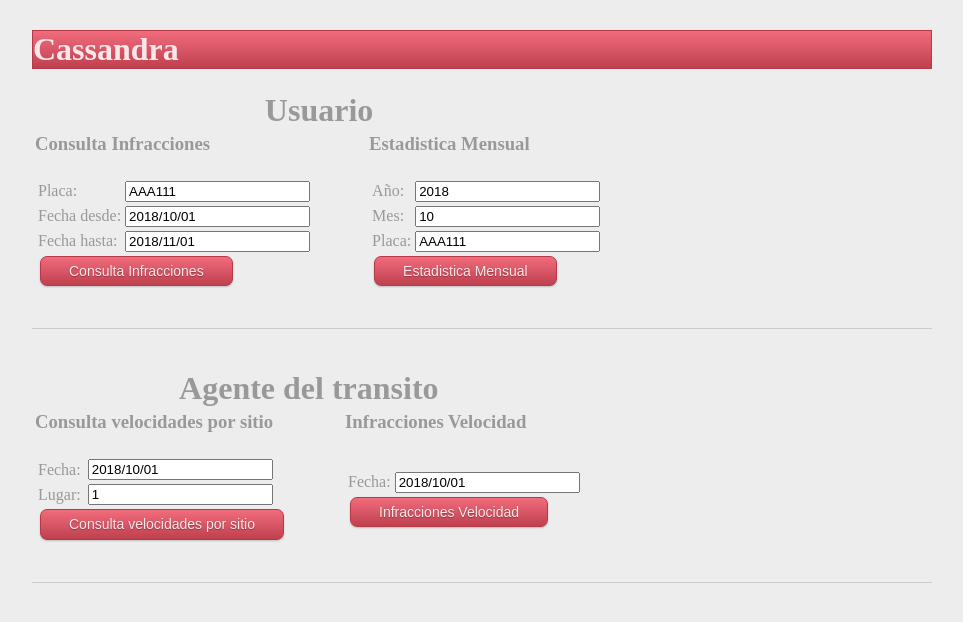
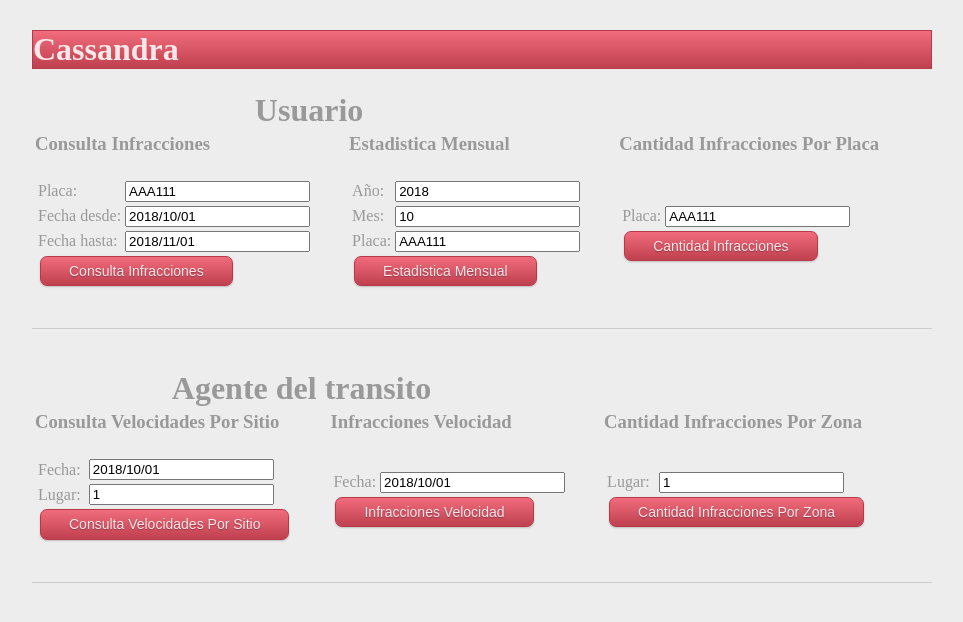
Before and after one commit to marteoma/practica-bd, a PHP site: page /practica-bd/Cassandra/index.php in a window 1280 px wide. Shown: the top 622 px of the page, without its empty margins (158-1121 px from the left). Run offline with PHP 8.4, Linux system fonts and the light colour scheme.

Commit message:
Se agregan las dos consultas

```diff
--- a/Cassandra/index.php
+++ b/Cassandra/index.php
@@ -19,11 +19,11 @@
 <table>
 <tr><th colspan="3"><H1>Usuario</H1></th></tr>
 <tr>
-	<td><H3>Consulta Infracciones</H3></td><td>&nbsp&nbsp&nbsp&nbsp&nbsp&nbsp&nbsp&nbsp&nbsp&nbsp&nbsp&nbsp</td><td><H3>Estadistica Mensual</H3></td>
+	<td><H3>Consulta Infracciones</H3></td><td>&nbsp&nbsp&nbsp&nbsp&nbsp&nbsp&nbsp</td><td><H3>Estadistica Mensual</H3></td><td>&nbsp&nbsp&nbsp&nbsp&nbsp&nbsp&nbsp</td><td><H3>Cantidad Infracciones Por Placa</H3></td>
 </tr>
 <tr>
 	<td>
-		<!-- Consulta Infracciones - Recuerde cambiar la acción para llamar su programa -->
+		<!-- Consulta Infracciones -->
 		<form name="q1" action="Q1.php">
 		<table>
 		  <tr><td>Placa:</td><td><input type="text" name="placa" value="AAA111"  maxlength="6"></td></tr>
@@ -35,13 +35,23 @@
 	</td>
 	<td></td>
 	<td>
-		<!-- Estadistica Mensual - Recuerde cambiar la acción para llamar su programa -->
+		<!-- Estadistica Mensual -->
 		<form name="q2" action="Q2.php">
 		<table>
 		  <tr><td>Año:</td><td><input type="text" name="anio" value="2018"  maxlength="4"></td></tr>
 		  <tr><td>Mes:</td><td><input type="text" name="mes" value="10"  maxlength="2"></td></tr>
 		  <tr><td>Placa:</td><td><input type="text" name="placa" value="AAA111"  maxlength="6"></td></tr>
 		  <tr><td colspan="2"><button class="button mi_color">Estadistica Mensual</button></td></tr>
+		</table>
+		</form>
+	</td>
+	<td></td>
+	<td>
+		<!-- Cantidad Infracciones -->
+		<form name="q5" action="">
+		<table>
+		  <tr><td>Placa:</td><td><input type="text" name="placa" value="AAA111"  maxlength="6"></td></tr>
+		  <tr><td colspan="2"><button class="button mi_color">Cantidad Infracciones</button></td></tr>
 		</table>
 		</form>
 	</td>
@@ -54,7 +64,7 @@
 <table>
 <tr><th colspan="3"><H1>Agente del transito</H1></th></tr>
 <tr>
-	<td><H3>Consulta velocidades por sitio</H3></td><td>&nbsp&nbsp&nbsp&nbsp&nbsp&nbsp&nbsp&nbsp&nbsp&nbsp&nbsp&nbsp</td><td><H3>Infracciones Velocidad</H3></td>
+	<td><H3>Consulta Velocidades Por Sitio</H3></td><td>&nbsp&nbsp&nbsp&nbsp&nbsp&nbsp&nbsp</td><td><H3>Infracciones Velocidad</H3></td><td>&nbsp&nbsp&nbsp&nbsp&nbsp&nbsp&nbsp</td><td><H3>Cantidad Infracciones Por Zona</H3></td><td>
 </tr>
 <tr>
 	<td>
@@ -63,7 +73,7 @@
 		<table>
 		  <tr><td>Fecha:</td><td><input type="text" name="fecha" value="2018/10/01"  maxlength="10"></td></tr>
 		  <tr><td>Lugar:</td><td><input type="text" name="lugar" value="1"  maxlength="1"></td></tr>
-		  <tr><td colspan="2"><button class="button mi_color">Consulta velocidades por sitio</button></td></tr>
+		  <tr><td colspan="2"><button class="button mi_color">Consulta Velocidades Por Sitio</button></td></tr>
 		</table>
 		</form>
 	</td>
@@ -77,6 +87,16 @@
 		</table>
 		</form>
 	</td>
+	<td></td>
+	<td>
+		<!-- Cantidad Infracciones Por Zona-->
+		<form name="q6" action="">
+		<table>
+		   <tr><td>Lugar:</td><td><input type="text" name="lugar" value="1"  maxlength="1"></td></tr>
+		  <tr><td colspan="2"><button class="button mi_color">Cantidad Infracciones Por Zona</button></td></tr>
+		</table>
+		</form>
+	</td>
 </tr>
 </table>
 </div>
```
